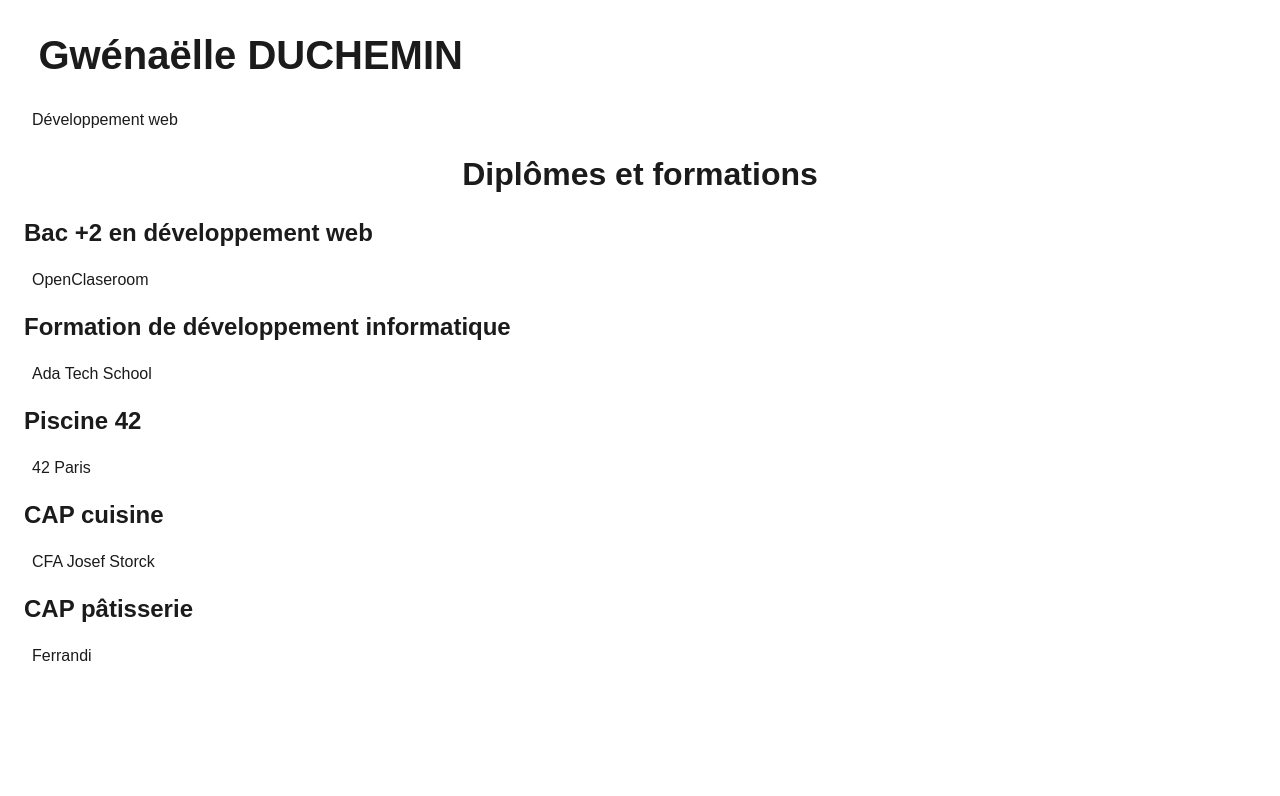
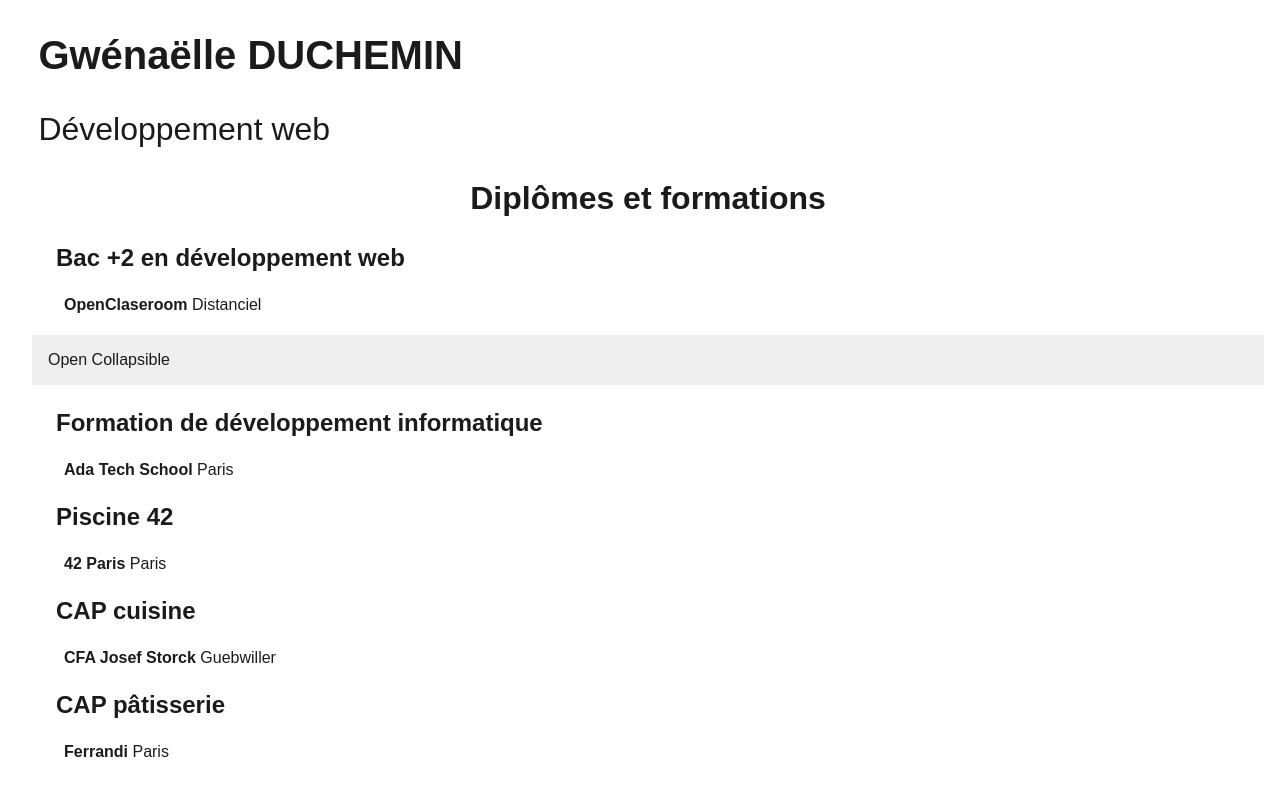
Before and after one commit to Stealian/Portfolio, a plain HTML site: page index.html in a window 1280 px wide. Drawn offline with Linux system fonts and the light colour scheme; files that its build step writes are made by us from their sources; a web font is replaced by a local one.

Commit message:
création collapse

```diff
--- a/css/style.css
+++ b/css/style.css
@@ -53,13 +53,14 @@ span.stage {
 /*Collapse*/
 .collapsible {
     background-color: #eeeeee;
+    color: #1b1b1b;
     cursor: pointer;
     padding: 1em;
     width: 100%;
     border: none;
     text-align: left;
     outline: none;
-    font-size: 15px;
+    font-size: 1em;
 }
 .active, .collapsible:hover {
     background-color: #eeeeee;
--- a/index.html
+++ b/index.html
@@ -5,39 +5,44 @@
     <meta charset="UTF-8" />
     <meta http-equiv="X-UA-Compatible" content="IE=edge" />
     <meta name="viewport" content="width=device-width, initial-scale=1.0" />
-    <link rel="stylesheet" href="asset/style.css">
-    <link rel="stylesheet" href="asset/media_style.css">
+    <link rel="stylesheet" href="css/style.css">
+    <link rel="stylesheet" href="css/media_style.css">
+    <script src="js/script.js"></script>
+
     <title>Curriculum Vitae</title>
 </head>
 <body>
     <!--Présentation-->
     <section>
         <h1>Gwénaëlle DUCHEMIN</h1>
-        <p>Développement web</p>
+        <p class="poste">Développement web</p>
     </section>
 
     <!--Diplômes et formations-->
-    <section class="Listing">
+    <section class="listing">
         <h2>Diplômes et formations</h2>
         <div>
             <h3>Bac +2 en développement web</h3>
-            <p>OpenClaseroom</p>
-        </div>
+            <h4>OpenClaseroom <span class="stage">Distanciel</span></h4>
+            <button class="collapsible">Open Collapsible</button>
+            <div class="content">
+                <p>Lorem ipsum dolor sit amet, consectetur adipisicing elit, sed do eiusmod tempor incididunt ut labore et dolore magna aliqua. Ut enim ad minim veniam, quis nostrud exercitation ullamco laboris nisi ut aliquip ex ea commodo consequat.</p>
+            </div>
         <div>
             <h3>Formation de développement informatique</h3>
-            <p>Ada Tech School</p>
+            <h4>Ada Tech School <span class="stage">Paris</span></h4>
         </div>
         <div>
             <h3>Piscine 42</h3>
-            <p>42 Paris</p>
+            <h4>42 Paris <span class="stage">Paris</span></h4>
         </div>
         <div>
             <h3>CAP cuisine</h3>
-            <p>CFA Josef Storck</p>
+            <h4>CFA Josef Storck <span class="stage">Guebwiller</span></h4>
         </div>
         <div>
             <h3>CAP pâtisserie</h3>
-            <p>Ferrandi</p>
+            <h4>Ferrandi <span class="stage">Paris</span></h4>
         </div>
     </section>
     <!--Expéreces professionnelles-->
```
Also changed, not shown: README.md.
